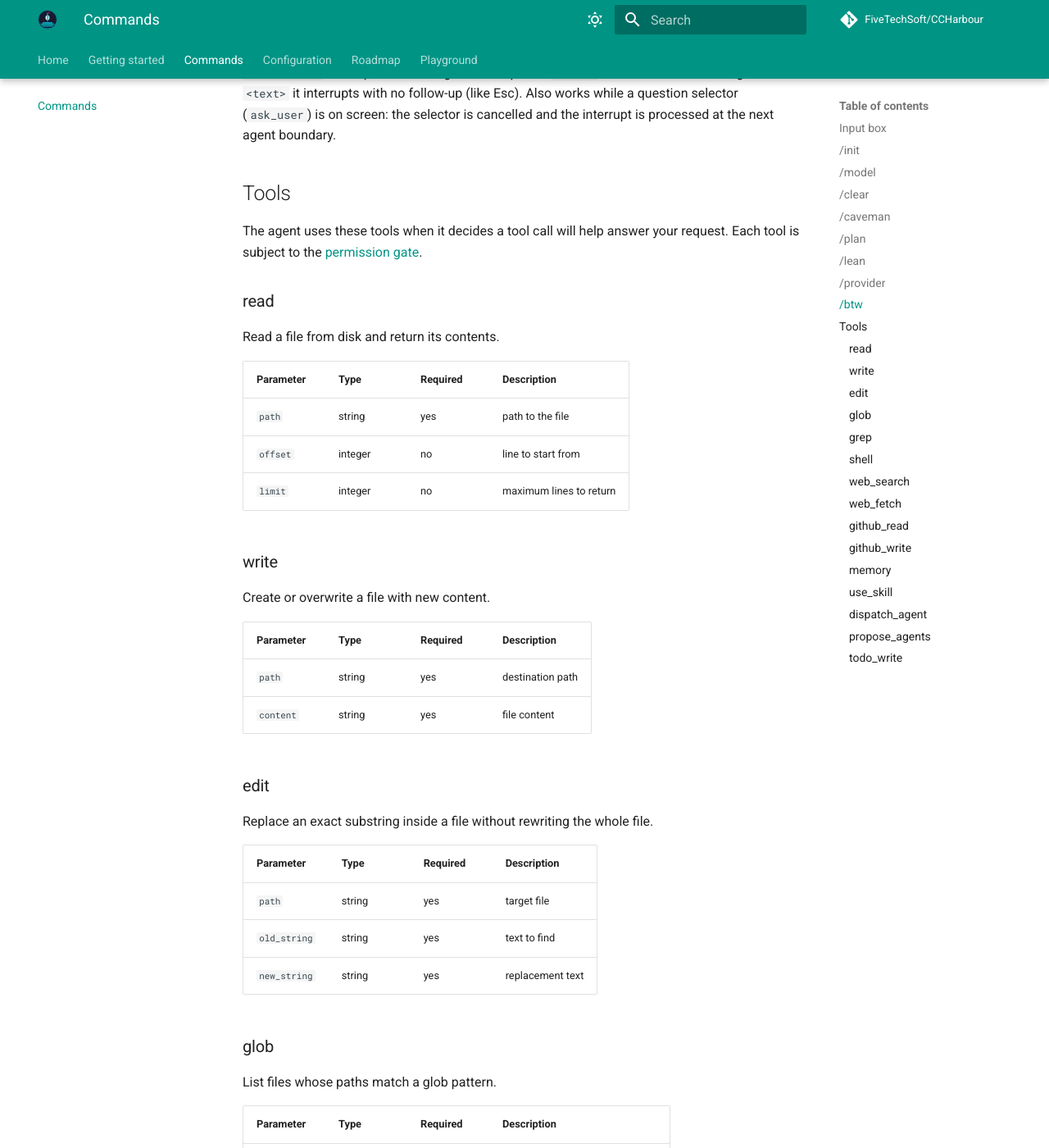
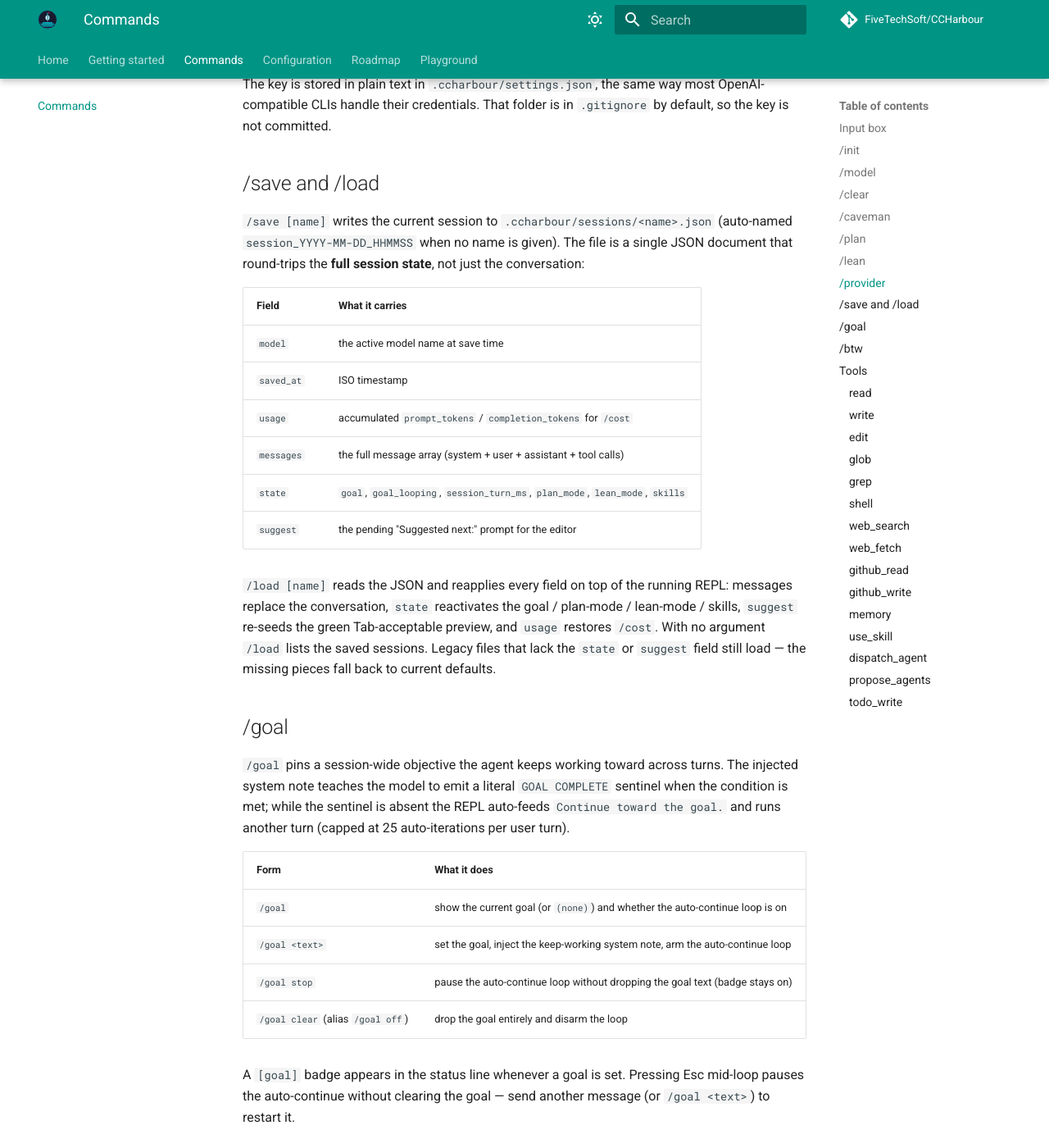
Before and after one commit to FiveTechSoft/CCHarbour, an MkDocs documentation site: the page built from pages/commands.md, in a window 1280 px wide and 1400 px high, scrolled down 4189 px. Shown: the whole window at 82% size. Built offline with MkDocs 1.6.1 and Material for MkDocs 9.7.7, drawn with Linux system fonts in a browser that asks for light colours; comment, search, counter and statistics services are not loaded; some of the changed text lies outside the part shown.

Commit message:
release: v0.8.17 — /save round-trips full session state
- New CCREPL_StateExport / CCREPL_StateImport: hash of every REPL-
  level static (goal, goal_looping, session_turn_ms, plan_mode,
  lean_mode, skills). hb_jsonEncode round-trips them as primitives.
- CCSKILL_ClearAll: drop every active skill, so /load can rebuild
  the active set from the saved list without leaking carryover.
- CCREPL_SaveSession gains a cSuggest parameter and packs both a
  "state" block and a "suggest" string into the JSON alongside
  model / usage / messages.
- /load reapplies state and re-seeds suggest after the messages /
  model / usage restore. CCREPL_StateImport tolerates missing
  fields so legacy session files still load.
- README, releasenotes and pages/commands.md updated. The commands
  table now lists /save, /load, /cost and /goal; new sections
  describe their semantics.

Co-Authored-By: Claude Opus 4.7 (1M context) <noreply@anthropic.com>

```diff
--- a/pages/commands.md
+++ b/pages/commands.md
@@ -8,11 +8,15 @@ assistant.
 | `/help`         | show the command list                           |
 | `/init`         | analyse the project and write `CC.md`           |
 | `/model [name]` | show the current model, or switch to `<name>`   |
+| `/cost`         | show session token usage and estimated cost     |
 | `/clear`        | wipe the screen and reset the conversation      |
+| `/save [name]`  | save the session (messages + state + suggestion) to JSON |
+| `/load [name]`  | load a saved session (no name lists them)       |
 | `/caveman`      | activate the caveman skill (terse replies)      |
 | `/plan [text]`  | enter plan mode (locks write/edit/shell)        |
 | `/lean [on\|off]` | toggle lean mode (trims system prompt to save tokens) |
 | `/provider [args]` | configure the LLM backend at runtime               |
+| `/goal [args]`  | set a goal — keep working until the condition is met |
 | `/btw <text>`   | interrupt the running turn; answer `<text>` next |
 | `/exit`         | quit (alias `/quit`)                            |
 
@@ -137,6 +141,49 @@ how you set the backend at runtime.
 The key is stored in plain text in `.ccharbour/settings.json`, the same
 way most OpenAI-compatible CLIs handle their credentials. That folder is
 in `.gitignore` by default, so the key is not committed.
+
+## /save and /load
+
+`/save [name]` writes the current session to
+`.ccharbour/sessions/<name>.json` (auto-named `session_YYYY-MM-DD_HHMMSS`
+when no name is given). The file is a single JSON document that
+round-trips the **full session state**, not just the conversation:
+
+| Field      | What it carries |
+|------------|-----------------|
+| `model`    | the active model name at save time |
+| `saved_at` | ISO timestamp |
+| `usage`    | accumulated `prompt_tokens` / `completion_tokens` for `/cost` |
+| `messages` | the full message array (system + user + assistant + tool calls) |
+| `state`    | `goal`, `goal_looping`, `session_turn_ms`, `plan_mode`, `lean_mode`, `skills` |
+| `suggest`  | the pending "Suggested next:" prompt for the editor |
+
+`/load [name]` reads the JSON and reapplies every field on top of the
+running REPL: messages replace the conversation, `state` reactivates
+the goal / plan-mode / lean-mode / skills, `suggest` re-seeds the
+green Tab-acceptable preview, and `usage` restores `/cost`. With no
+argument `/load` lists the saved sessions. Legacy files that lack the
+`state` or `suggest` field still load — the missing pieces fall back
+to current defaults.
+
+## /goal
+
+`/goal` pins a session-wide objective the agent keeps working toward
+across turns. The injected system note teaches the model to emit a
+literal `GOAL COMPLETE` sentinel when the condition is met; while the
+sentinel is absent the REPL auto-feeds `Continue toward the goal.` and
+runs another turn (capped at 25 auto-iterations per user turn).
+
+| Form          | What it does |
+|---------------|--------------|
+| `/goal`       | show the current goal (or `(none)`) and whether the auto-continue loop is on |
+| `/goal <text>` | set the goal, inject the keep-working system note, arm the auto-continue loop |
+| `/goal stop`  | pause the auto-continue loop without dropping the goal text (badge stays on) |
+| `/goal clear` (alias `/goal off`) | drop the goal entirely and disarm the loop |
+
+A `[goal]` badge appears in the status line whenever a goal is set.
+Pressing Esc mid-loop pauses the auto-continue without clearing the
+goal — send another message (or `/goal <text>`) to restart it.
 
 ## /btw
 
```
Also changed, not shown: README.md (+10 -2 lines), releasenotes.md (+25 -2 lines), 3 other files.
